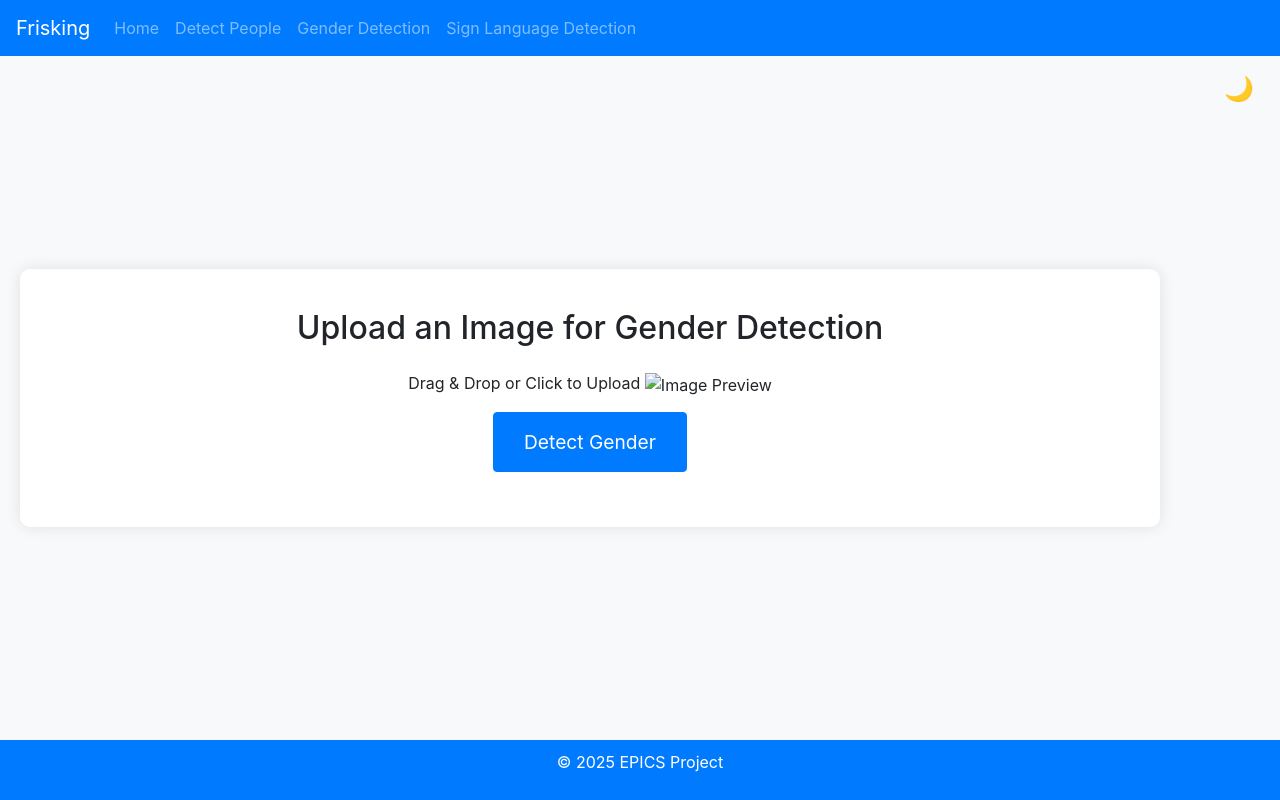
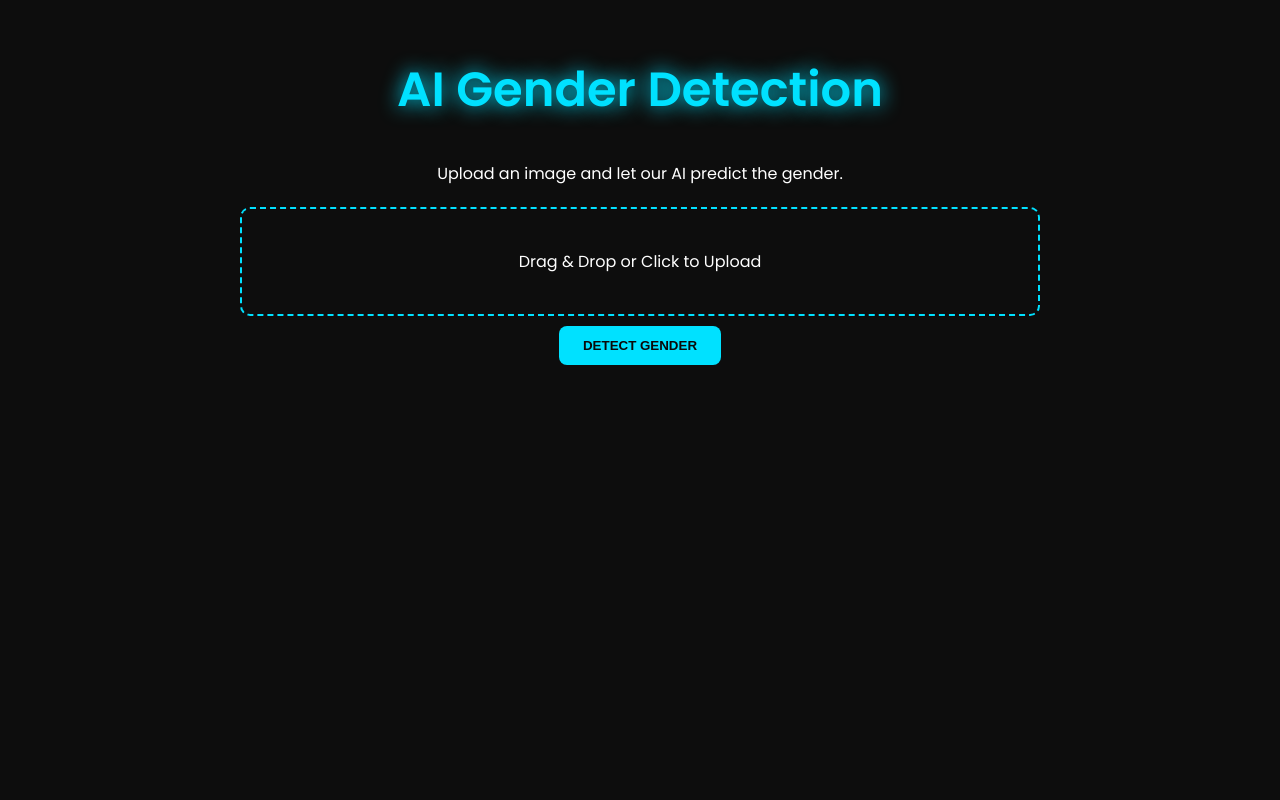
Before and after one commit to codegeek004/Frisking, a Django app: page /detect-gender/ in a window 1280 px wide. Run offline with Django 5.2, Linux system fonts and the light colour scheme; the visitor is signed in with stand-in values (Sample User, id 1); some libraries are stand-ins or nearby versions.

Commit message:
modified template

```diff
--- a/src/ScanSecure/templates/gender_detection.html
+++ b/src/ScanSecure/templates/gender_detection.html
@@ -3,169 +3,141 @@
 <head>
     <meta charset="UTF-8">
     <meta name="viewport" content="width=device-width, initial-scale=1.0">
-    <title>Gender Detection</title>
-    <link href="https://stackpath.bootstrapcdn.com/bootstrap/4.5.2/css/bootstrap.min.css" rel="stylesheet">
+    <title>AI Gender Detection</title>
+    <link href="https://fonts.googleapis.com/css2?family=Poppins:wght@300;400;600&display=swap" rel="stylesheet">
+
     <style>
+        /* General Styles */
         body {
-            display: flex;
-            flex-direction: column;
-            justify-content: space-between;
-            min-height: 100vh;
-            background-color: #f8f9fa;
-            transition: background-color 0.3s, color 0.3s;
+            font-family: 'Poppins', sans-serif;
+            background-color: #0d0d0d;
+            color: #ffffff;
+            margin: 0;
+            padding: 0;
+            line-height: 1.6;
+            text-align: center;
         }
+
         .container {
-            text-align: center;
-            background: white;
+            max-width: 800px;
+            margin: auto;
+            padding: 20px;
+        }
+
+        h1 {
+            font-size: 3rem;
+            color: #00e1ff;
+            text-shadow: 0 0 20px #00e1ff;
+        }
+
+        .btn {
+            background: #00e1ff;
+            border: none;
+            padding: 12px 24px;
+            color: #0a0a0a;
+            font-weight: bold;
+            cursor: pointer;
+            margin: 10px;
+            transition: 0.3s;
+            border-radius: 8px;
+            text-transform: uppercase;
+            text-decoration: none;
+            display: inline-block;
+        }
+
+        .btn:hover {
+            background: #ff0077;
+            color: #ffffff;
+        }
+
+        .upload-area {
+            border: 2px dashed #00e1ff;
             padding: 40px;
             border-radius: 10px;
-            box-shadow: 0 0 15px rgba(0, 0, 0, 0.1);
-            transition: background-color 0.3s, color 0.3s;
-            margin: 20px;
+            margin-top: 20px;
+            cursor: pointer;
+            transition: 0.3s;
         }
-        .btn-custom {
-            margin: 15px;
-            padding: 15px 30px;
-            font-size: 1.2em;
-            transition: transform 0.2s, box-shadow 0.2s;
+
+        .upload-area:hover {
+            background: #1a1a1a;
         }
-        .btn-custom:hover {
-            transform: translateY(-3px);
-            box-shadow: 0 4px 8px rgba(0, 0, 0, 0.2);
+
+        #preview {
+            max-width: 100%;
+            margin-top: 10px;
+            display: none;
+            border-radius: 8px;
         }
-        .btn-custom:active {
-            transform: translateY(1px);
-            box-shadow: 0 2px 4px rgba(0, 0, 0, 0.2);
+
+        .result {
+            margin-top: 20px;
+            font-size: 1.5rem;
+            color: #00e1ff;
         }
-        .dark-mode {
-            background-color: #1a1a1a;
-            color: #f8f9fa;
+
+        /* Responsive */
+        @media (max-width: 600px) {
+            h1 {
+                font-size: 2.5rem;
             }
-        .dark-mode .container {
-            background-color: #2c2c2c;
-            color: #f8f9fa;
+
+            .btn {
+                padding: 10px 20px;
             }
-        .dark-mode-toggle {
-            position: fixed;
-            top: 70px; /* Adjusted to be below the navbar */
-            right: 20px;
-            background: none;
-            border: none;
-            font-size: 1.5em;
-            cursor: pointer;
-            transition: color 0.3s;
-            z-index: 1000;
         }
-        .dark-mode-toggle:hover {
-            color: #007bff;
-        }
-        footer {
-            background-color: #007bff;
-            color: white;
-            text-align: center;
-            padding: 10px 0;
+
+        /* Login/Logout Section */
+        .auth-buttons {
+            display: flex;
+            justify-content: flex-end;
+            margin-bottom: 10px;
         }
     </style>
 </head>
 <body>
-    <header>
-        <nav class="navbar navbar-expand-lg navbar-dark bg-primary">
-            <a class="navbar-brand" href="{% url 'index' %}">Frisking</a>
-            <button class="navbar-toggler" type="button" data-toggle="collapse" data-target="#navbarNav" aria-controls="navbarNav" aria-expanded="false" aria-label="Toggle navigation">
-                <span class="navbar-toggler-icon"></span>
-            </button>
-            <div class="collapse navbar-collapse" id="navbarNav">
-                <ul class="navbar-nav">
-                    <li class="nav-item">
-                        <a class="nav-link" href="{% url 'index' %}">Home</a>
-                    </li>
-                    <li class="nav-item">
-                        <a class="nav-link" href="{% url 'detect_people' %}">Detect People</a>
-                    </li>
-                    <li class="nav-item">
-                        <a class="nav-link" href="{% url 'gender_detection' %}">Gender Detection</a>
-                    </li>
-                    <li class="nav-item">
-                        <a class="nav-link" href="{% url 'sign_detection' %}">Sign Language Detection</a>
-                    </li>
-                </ul>
-            </div>
-        </nav>
-    </header>
 
-    <button class="dark-mode-toggle" onclick="toggleDarkMode()">
-        <span id="mode-icon">🌙</span>
-    </button>
     <div class="container">
-        <h2 class="mb-4">Upload an Image for Gender Detection</h2>
-        <form method="post" enctype="multipart/form-data">
+        <!-- Login/Logout Buttons -->
+                <!-- Header -->
+        <h1>AI Gender Detection</h1>
+        <p>Upload an image and let our AI predict the gender.</p>
+
+        <!-- Upload Form -->
+        <form method="post" enctype="multipart/form-data" action="{% url 'gender_detection' %}">
             {% csrf_token %}
+            <label for="file-input">
                 <div class="upload-area" id="upload-area">
                     Drag & Drop or Click to Upload
-                <input type="file" name="image" class="form-control-file" id="file-input" style="display: none;" required>
+                    <input type="file" name="image" id="file-input" style="display: none;" required>
+                </div>
+            </label>
             <img id="preview" alt="Image Preview">
-            </div>
-            <button type="submit" class="btn btn-primary btn-custom">Detect Gender</button>
+            <button type="submit" class="btn">Detect Gender</button>
         </form>
 
-        {% if error %}
-            <p class="text-danger mt-3">{{ error }}</p>
-        {% endif %}
-
+        <!-- Display Result -->
         {% if gender %}
-            <h3 class="mt-4">Predicted Gender: {{ gender }}</h3>
-            <img src="{{ image_url }}" alt="Uploaded Image" class="img-fluid mt-3">
+            <div class="result">
+                <p>Predicted Gender: <strong>{{ gender }}</strong></p>
+                <img src="{{ image_url }}" alt="Uploaded Image" width="50%">
+            </div>
         {% endif %}
     </div>
 
-    <footer>
-        <p>&copy; 2025 EPICS Project</p>
-    </footer>
-
-    <script src="https://code.jquery.com/jquery-3.5.1.slim.min.js"></script>
-    <script src="https://cdn.jsdelivr.net/npm/@popperjs/core@2.9.3/dist/umd/popper.min.js"></script>
-    <script src="https://stackpath.bootstrapcdn.com/bootstrap/4.5.2/js/bootstrap.min.js"></script>
     <script>
-        function toggleDarkMode() {
-            document.body.classList.toggle('dark-mode');
-            const icon = document.getElementById('mode-icon');
-            icon.textContent = document.body.classList.contains('dark-mode') ? '☀️' : '🌙';
-        }
-
-        const uploadArea = document.getElementById('upload-area');
-        const fileInput = document.getElementById('file-input');
-        const preview = document.getElementById('preview');
-
-        uploadArea.addEventListener('click', () => fileInput.click());
-
-        uploadArea.addEventListener('dragover', (e) => {
-            e.preventDefault();
-            uploadArea.style.backgroundColor = '#e9ecef';
-        });
-
-        uploadArea.addEventListener('dragleave', () => {
-            uploadArea.style.backgroundColor = '';
-        });
-
-        uploadArea.addEventListener('drop', (e) => {
-            e.preventDefault();
-            fileInput.files = e.dataTransfer.files;
-            uploadArea.style.backgroundColor = '';
-            showPreview(fileInput.files[0]);
-        });
-
-        fileInput.addEventListener('change', () => {
-            showPreview(fileInput.files[0]);
-        });
-
-        function showPreview(file) {
-            const reader = new FileReader();
-            reader.onload = function(e) {
-                preview.src = e.target.result;
-                preview.style.display = 'block';
+        document.getElementById('file-input').addEventListener('change', function (event) {
+            var file = event.target.files[0];
+            if (file) {
+                var reader = new FileReader();
+                reader.onload = function (e) {
+                    document.getElementById('preview').src = e.target.result;
+                    document.getElementById('preview').style.display = 'block';
                 };
                 reader.readAsDataURL(file);
             }
+        });
     </script>
+
 </body>
 </html>
```
Lines whose indentation alone changed are shown as unchanged.
